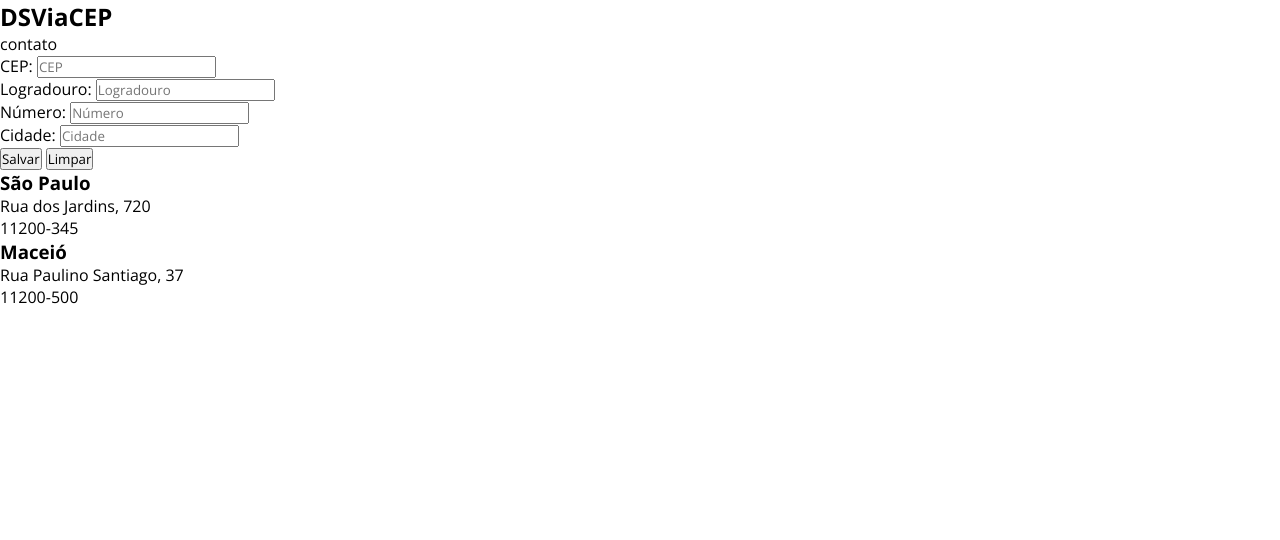
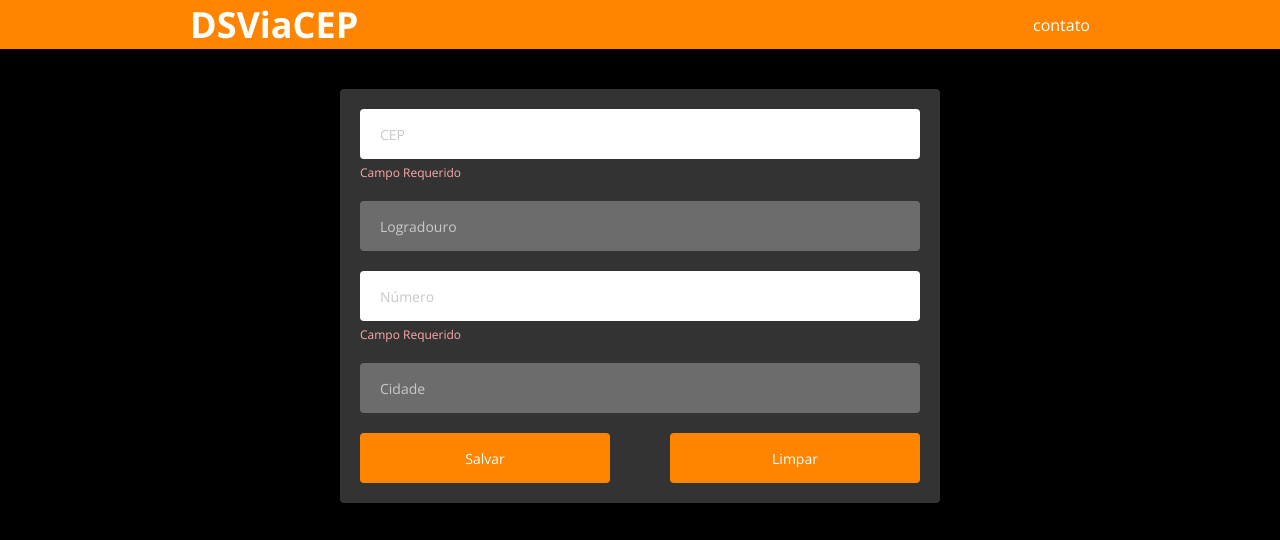
Before and after one commit to BrunoLicuadri/9.4-DSViaCEP-project, a plain HTML site: page index.html in a window 1280 px wide. Drawn offline with nearby package versions, Linux system fonts and the light colour scheme.

Commit message:
CSS work: Header, Nav and form done

```diff
--- a/css/styles.css
+++ b/css/styles.css
@@ -4,3 +4,106 @@
     margin: 0px;
     font-family: 'Open Sans', sans-serif;
 }
+
+html, body{
+    background-color: #000;
+}
+
+.nav-container{
+    height: 80p;
+    background-color: #ff8400;
+    width: 100%;
+    padding: 0 20px;
+    display: flex;
+    align-items: center;
+
+}
+
+.nav-main{
+    width:100%;
+    max-width: 900px;
+    margin: 0 auto;
+    display:flex;
+    justify-content: space-between;
+    align-items: center;
+}
+
+.nav-main h1{
+    color: #fff;
+    font-size: 36px;
+}
+
+.contact-link{
+    color: #fff;
+    cursor: pointer;
+}
+
+.form-container{
+    padding: 40px 20px;
+}
+
+.card-form{
+    background-color: #333;
+    width: 100%;
+    max-width: 600px;
+    margin: 0 auto;
+    border-radius: 4px;
+    padding: 20px;
+}
+
+.form-control{
+    margin-bottom: 20px;
+
+
+}
+
+.form-control label{
+    display: none;
+}
+
+.error-msg{
+    margin-top: 5px;
+    color: #faa;
+    font-size: 12px;
+}
+
+.form-input{
+    height:50px;
+    width: 100%;
+    border-radius: 4px;
+    padding: 0 20px;
+    font-size: 14px;
+    border: 0;
+}
+
+.form-input::placeholder{
+    color:#c9c9c9;
+}
+
+.form-input:disabled{
+    color:#ddd;
+}
+
+.btn-container{
+    display: flex;
+    justify-content: space-between;
+}
+
+.btn{
+    height: 50px;
+    width: 250px;
+    background-color: #ff8400;
+    color: #fff;
+    border: 0;
+    border-radius: 4px;
+    font-weight: 700px;
+    font-size: 14px;
+}
+
+.btn-left{
+    margin-right: 5px;
+}
+
+.btn-right{
+    margin-left: 5px;
+}
--- a/index.html
+++ b/index.html
@@ -13,37 +13,39 @@
     <link rel="stylesheet" href="css/styles.css">
 </head>
 <body>
-    <header>
-        <nav>
+    <header class="nav-container">
+        <nav class="nav-main">
             <h1>DSViaCEP</h1>
-            <div>contato</div>
+            <div class="contact-link">contato</div>
         </nav>
     </header>
     <main>
-        <section id="form-section">
-            <div>
+        <section class="form-container" id="form-section">
+            <div class="card-form">
                 <form name="newAddress">
-                    <div>
+                    <div class="form-control">
                         <label for="cep">CEP:</label>
-                        <input name="cep" id="cep" type="text" placeholder="CEP"/>
+                        <input class="form-input" name="cep" id="cep" type="text" placeholder="CEP"/>
+                        <div class="error-msg">Campo Requerido</div>
                     </div>
-                    <div>
+                    <div class="form-control">
                         <label for="street">Logradouro:</label>
-                        <input name="street" id="street" type="text" placeholder="Logradouro"/>
+                        <input class="form-input" name="street" id="street" type="text" placeholder="Logradouro" disabled/>
                     </div>
-                    <div>
+                    <div class="form-control">
                         <label for="number">Número:</label>
-                        <input name="number" id="number" type="text" placeholder="Número"/>
+                        <input class="form-input" name="number" id="number" type="text" placeholder="Número"/>
+                        <div class="error-msg">Campo Requerido</div>
                     </div>
-                    <div>
+                    <div class="form-control">
                         <label for="cidade">Cidade:</label>
-                        <input name="cidade" id="cidade" type="text" placeholder="Cidade"/>
+                        <input class="form-input" name="cidade" id="cidade" type="text" placeholder="Cidade" disabled/>
                     </div>
 
-                    <button type="submit">Salvar</button>
-                    <button>Limpar</button>
-
-
+                    <div class="btn-container">
+                        <button class="btn btn-left" type="submit">Salvar</button>
+                        <button class="btn btn-right">Limpar</button>
+                    </div>
                 </form>
             </div>
 
```
